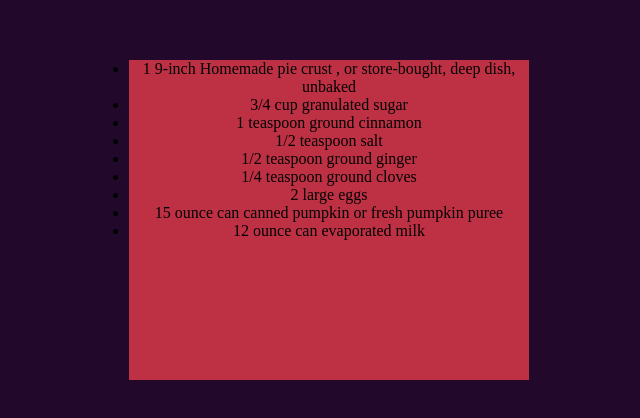
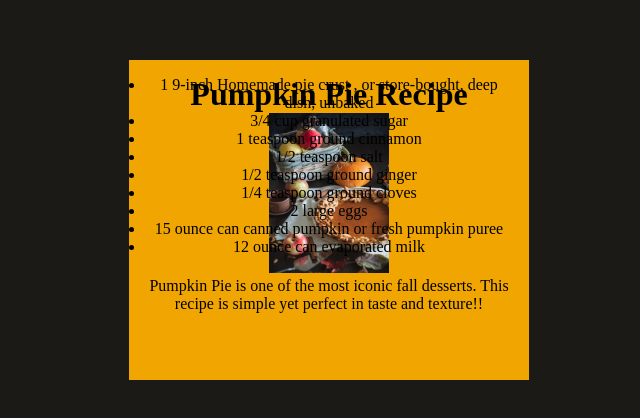
Before and after one commit to RVCC-IDMX/flip-Mohammedkhan18, an Eleventy site: page src/index.html in a window 1280 px wide. Shown: the part 180-598 px from the top of the page, without its empty margins (311-951 px from the left). Built offline with nearby package versions, Linux system fonts and the light colour scheme; Eleventy itself is replaced by a stand-in of ours; files that its build step writes are made by us from their sources; a web font is replaced by a local one.

Commit message:
editing some more

```diff
--- a/src/index.html
+++ b/src/index.html
@@ -17,7 +17,7 @@
         <h3 class="card__title">Pumpkin Pie Recipe</h3>
         <img class="card__img" src="images/Pumpkin Pie.jpg" alt="Pumpkin Pie" width="120" height="160">
         <p class="card__description">
-          Puumpkin Pie is one of the most iconic fall desserts. This recipe is simple yet perfect in taste and texture!!
+          Pumpkin Pie is one of the most iconic fall desserts. This recipe is simple yet perfect in taste and texture!!
         </p>
       </div>
 
@@ -37,7 +37,6 @@
         </div>
 
       </div>
-
     </div>
   <script src="js/index.js"></script>
   </body>
--- a/src/sass/pages/_home.scss
+++ b/src/sass/pages/_home.scss
@@ -1,6 +1,8 @@
 /* home */
 @use "../abstracts/variables" as var;
 @use "../base/typography" as type;
+
+
 
 *, *::before, *::after {
   box-sizing: border-box;
@@ -11,14 +13,8 @@ body {
   height: 100vh;
   display: grid;
   place-items: center;
-  background: #22092C;
+  background: #1B1A17;
 
- }
-
- .card__title {
-  font-family: 'Sansita Swashed';
-  font-weight: 800;
-  color: #023020;
  }
 
  .card {
@@ -30,7 +26,7 @@ body {
   position: relative;
   padding: 10em;
   transition: transform 3s;
-   background: #BE3144;
+  background: #F0A500;
   transform-style: preserve-3d;
  }
 
@@ -38,15 +34,17 @@ body {
   transform: rotateY(.5turn);
  }
 
- .card__front, .card__back {
+.card__front,
+.card__back {
   position: absolute;
   top: 0;
   bottom: 0;
   left: 0;
-  right: 0;
+  right:0;
+  padding: 1em;
 }
 
- .card__front {
-  background: #F05941;
-  transform: rotateY(.25turn);
+.card__title {
+  font-size: 2rem;
+  transform: translateZ(200px);
 }
```
Lines whose indentation alone changed are shown as unchanged.
